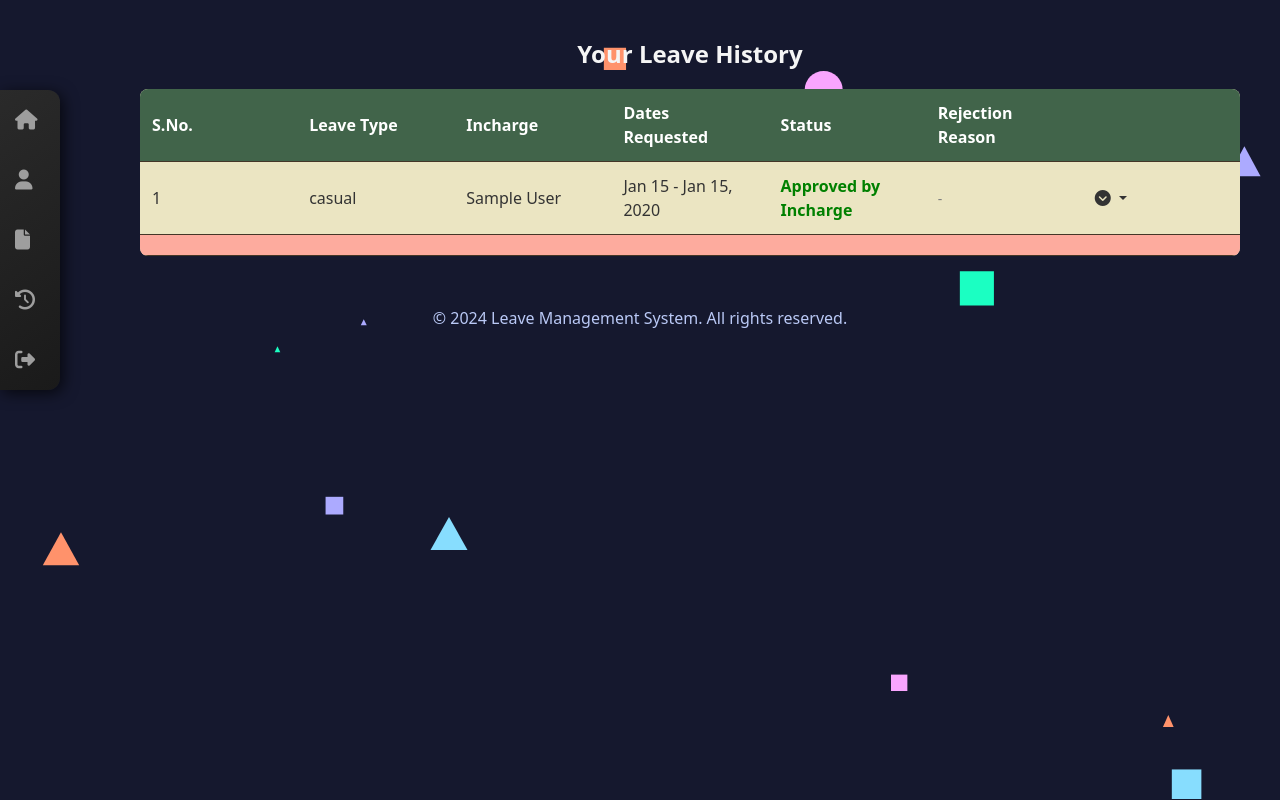
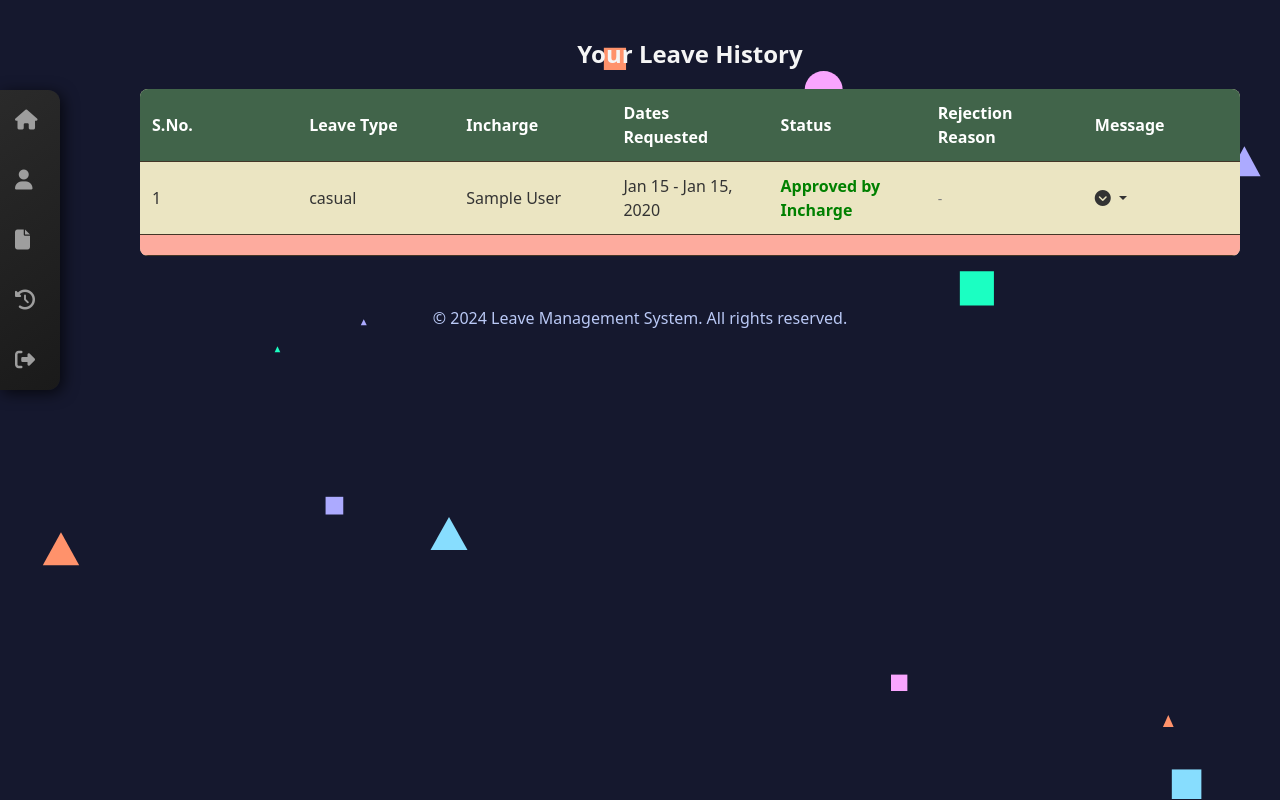
Before and after one commit to Hitman7084/Leave_management_system, a Django app: page /student_history/ in a window 1280 px wide. Run offline with Django 5.2, Linux system fonts and the light colour scheme; a user stored in the database is signed in; tables that the repository leaves empty hold one stand-in row (values such as "Sample post").

Commit message:
rotate to 0 working now

```diff
--- a/Leave_mgt_sys/static/css/base.css
+++ b/Leave_mgt_sys/static/css/base.css
@@ -307,9 +307,12 @@ body {
     font-style: italic;
 }
 
+.fa-circle-chevron-down {
+    transition: transform 0.3s ease;
+}
+
 .rotate {
     transform: rotate(180deg);
-    transition: transform 0.3s ease;
 }
 
 .rejection-reason {
--- a/Leave_mgt_sys/templates/student_history.html
+++ b/Leave_mgt_sys/templates/student_history.html
@@ -43,7 +43,7 @@
                 <th>Dates Requested</th>
                 <th>Status</th>
                 <th>Rejection Reason</th>
-                <th></th>
+                <th>Message</th>
             </tr>
 
             {% for leave in leave_requests %}
@@ -93,7 +93,6 @@
         const row = document.getElementById("msg-row-" + leaveId);
         const content = document.getElementById("msg-content-" + leaveId);
         const icon = document.getElementById("icon-" + leaveId);
-
         const isExpanded = content.classList.contains("expanded");
 
         if (isExpanded) {
@@ -102,12 +101,13 @@
                 content.style.maxHeight = "0";
                 content.classList.remove("expanded");
             });
+
+            icon.style.transform = "rotate(0deg)";
         } else {
+            content.classList.add("expanded");
             content.style.maxHeight = content.scrollHeight + "px";
-            content.classList.add("expanded");
+            icon.style.transform = "rotate(180deg)";
         }
-
-        icon.classList.toggle("rotate", !isExpanded);
     }
 </script>
 {% endblock %}
```
Also changed, not shown: Leave_mgt_sys/templates/dashboard_incharge.html (+6 -5 lines).
